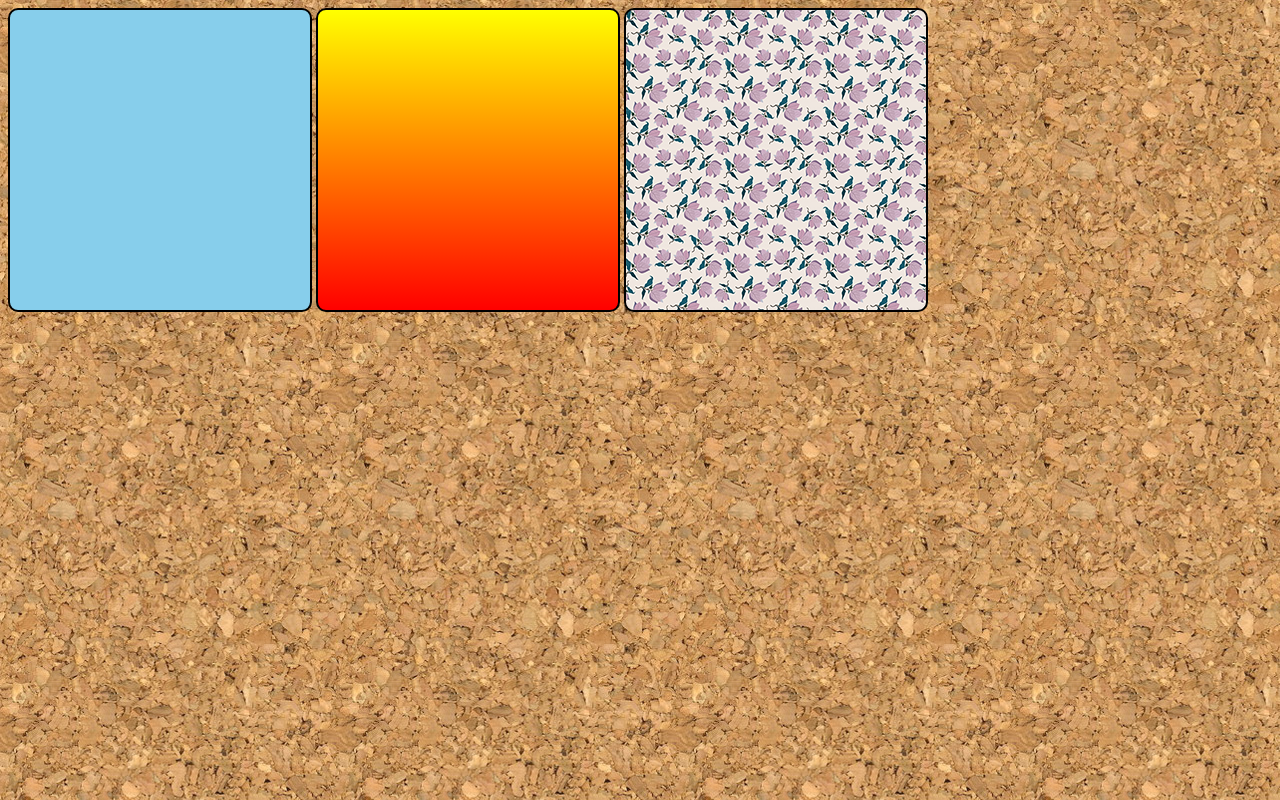
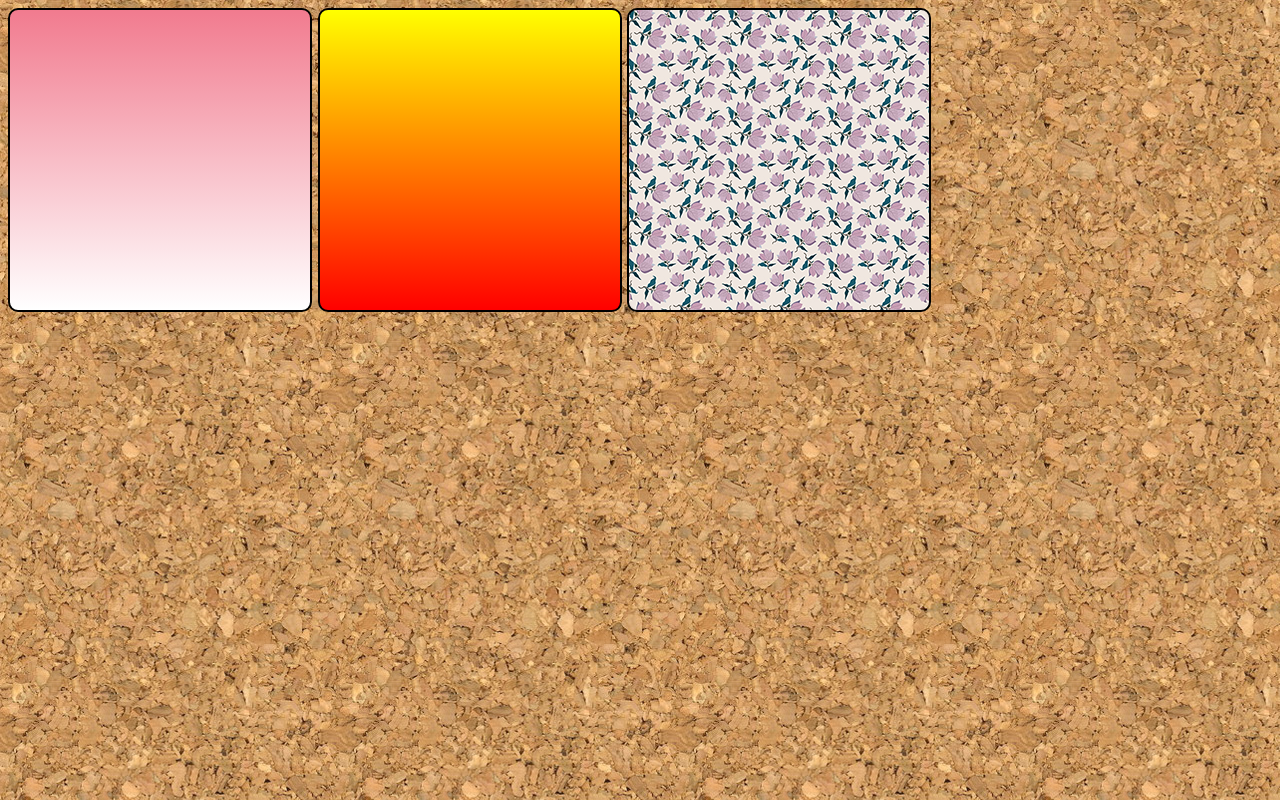
Before and after one commit to RosangelaG/html-css, a plain HTML site: page exercicios/ex022/fundo001.html in a window 1280 px wide. Drawn offline with Linux system fonts and the light colour scheme; files that its build step writes are made by us from their sources.

Commit message:
atualizando

```diff
--- a/exercicios/ex022/fundo001.html
+++ b/exercicios/ex022/fundo001.html
@@ -5,6 +5,8 @@
     <meta http-equiv="X-UA-Compatible" content="IE=edge">
     <meta name="viewport" content="width=device-width, initial-scale=1.0">
     <title>Teste de Imagem de Fundo</title>
+    <link rel="stylesheet" href="style.css">
+
     <style>
 
         body{
@@ -21,7 +23,7 @@
         }
 
         div#q1{
-            background-color: skyblue;
+            background-image: linear-gradient( to bottom, rgba(243, 117, 138, 0.938), white) ;
         }
 
         div#q2{
```
